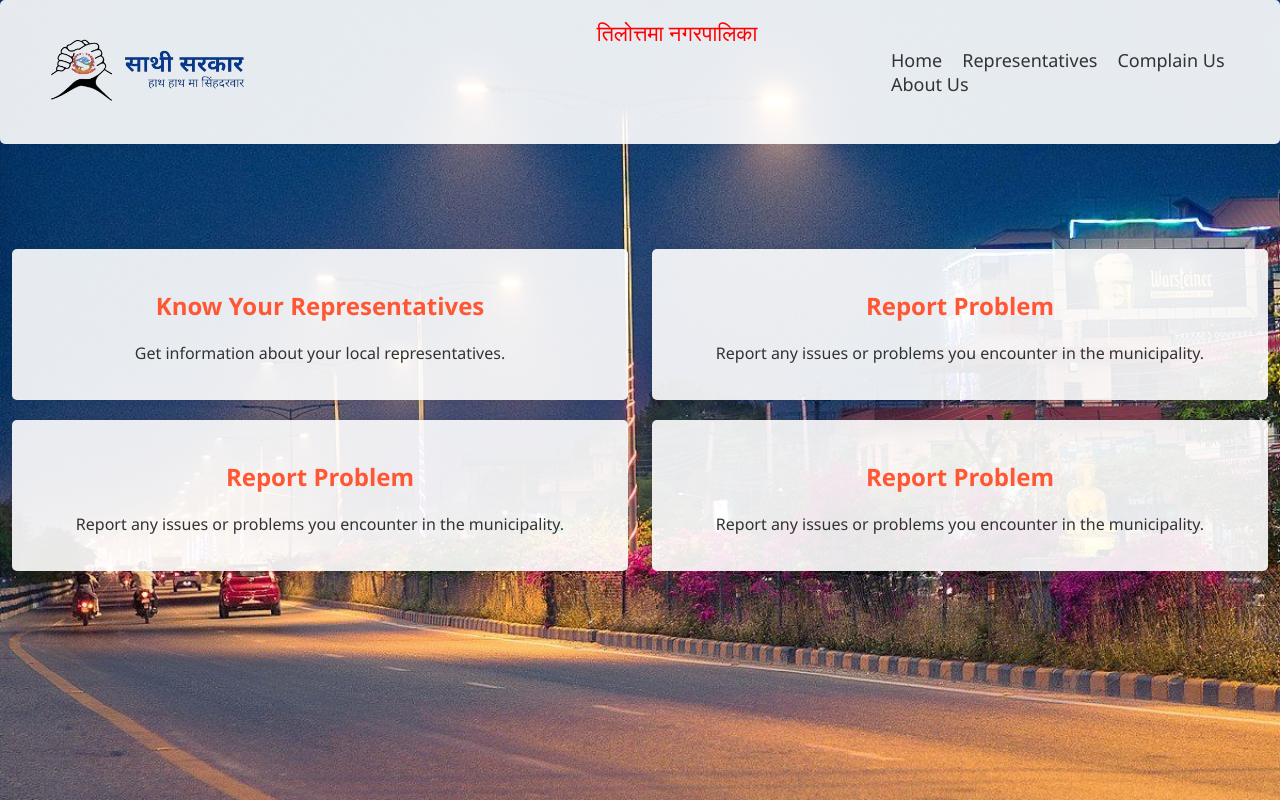
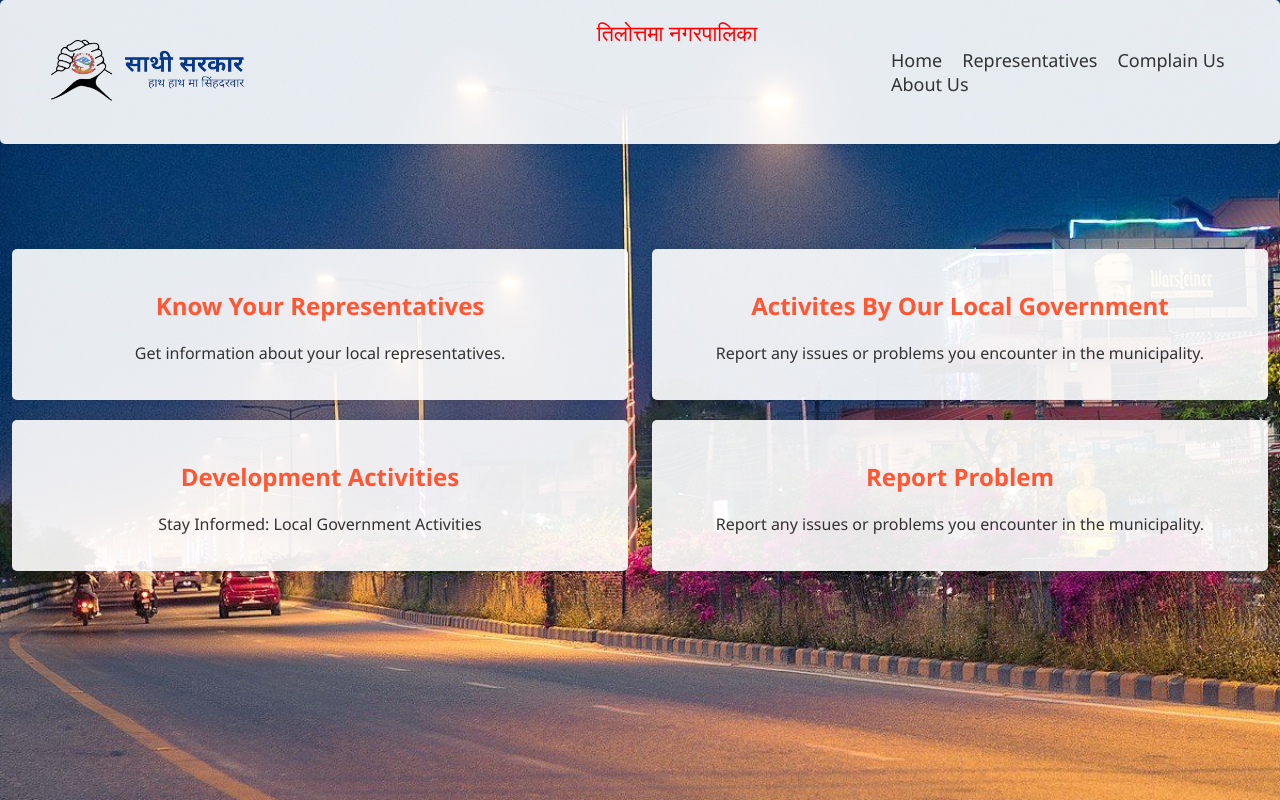
Before and after one commit to ysapkota000/sathisarkar, a plain HTML site: page Main/homepage.html in a window 1280 px wide. Drawn offline with Linux system fonts and the light colour scheme.

Commit message:
bjhfsdbj

```diff
--- a/Main/homepage.html
+++ b/Main/homepage.html
@@ -203,12 +203,12 @@
     </div>
 
     <div class="feature-box">
-      <h2>Report Problem</h2>
+      <h2>Activites By Our Local Government</h2>
       <p>Report any issues or problems you encounter in the municipality.</p>
     </div>
     <div class="feature-box">
-      <h2>Report Problem</h2>
-      <p>Report any issues or problems you encounter in the municipality.</p>
+      <h2>Development Activities</h2>
+      <p>Stay Informed: Local Government Activities      </p>
     </div>
     <div class="feature-box">
       <h2>Report Problem</h2>
```
Also changed, not shown: Main/alert.png (added).
